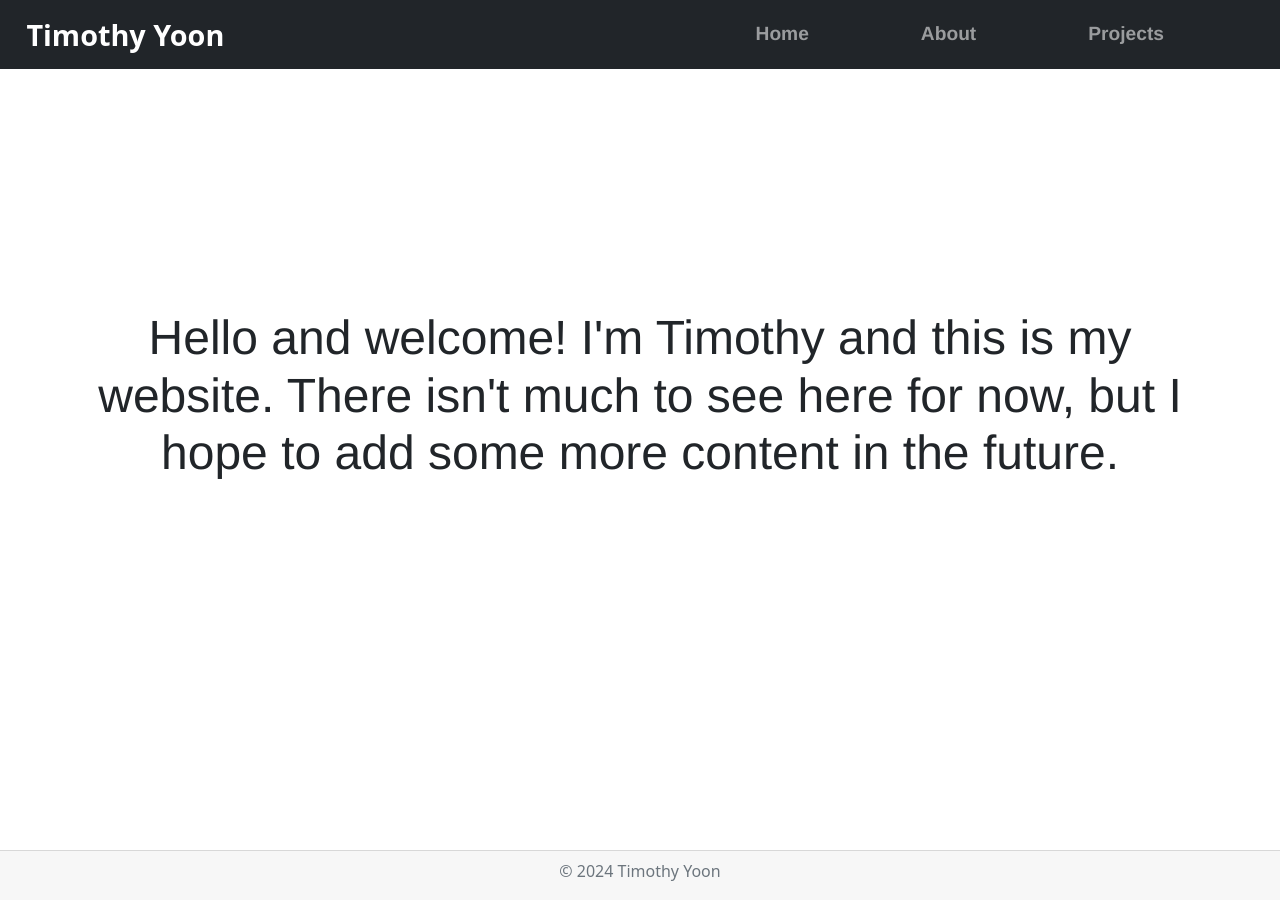
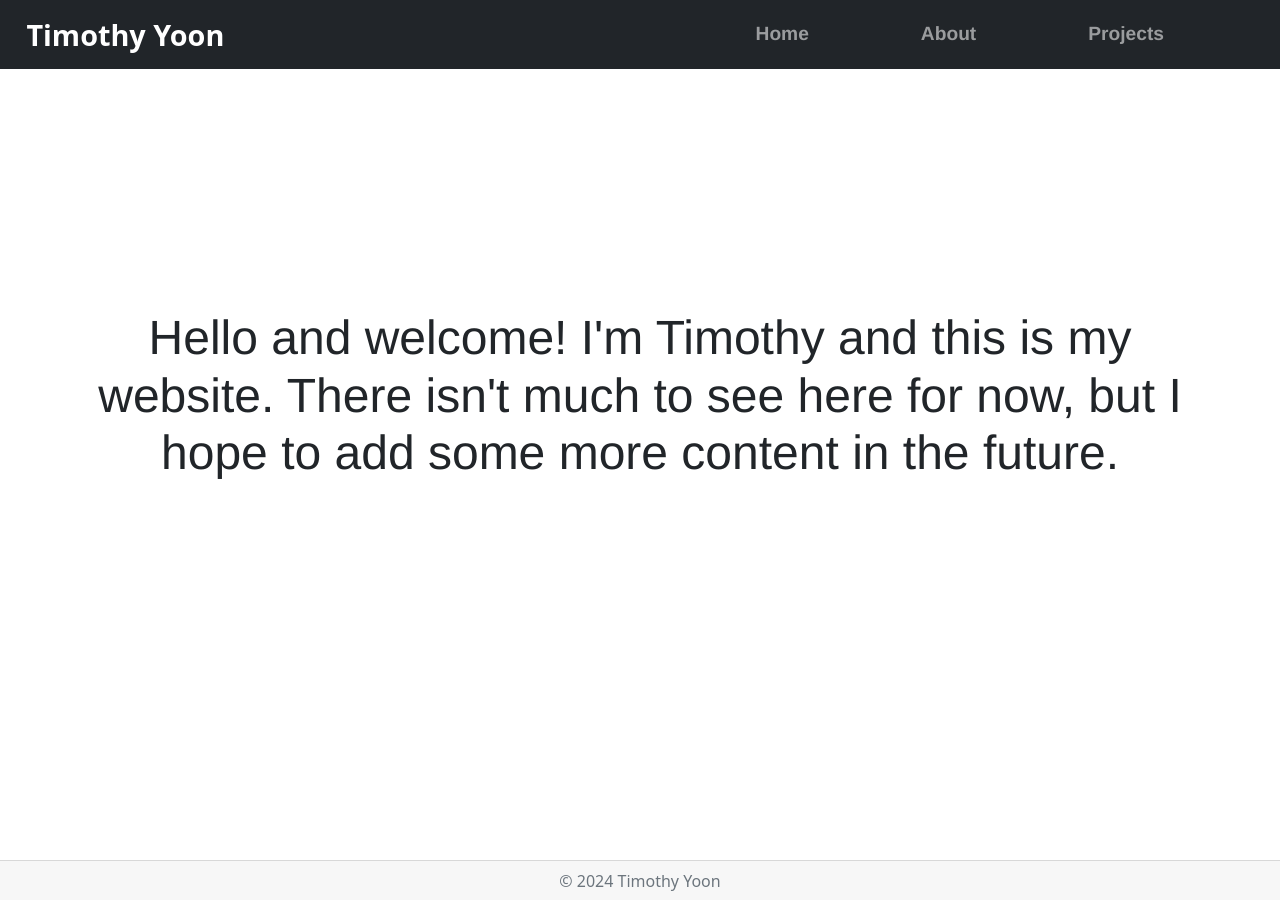
Before and after one commit to timsyoon/timsyoon.github.io, a Jekyll site: the page built from index.html, in a window 1280 px wide. Built offline with Jekyll 4.4.1, drawn with Linux system fonts in a browser that asks for light colours.

Commit message:
Decrease footer height

```diff
--- a/css/main.css
+++ b/css/main.css
@@ -29,7 +29,7 @@ footer {
   border-top: 1px solid #d5d5d5;
   text-align: center;
   position: fixed;
-  height: 50px;
+  height: 40px;
   bottom: 0;
   width: 100%;
 }
```
